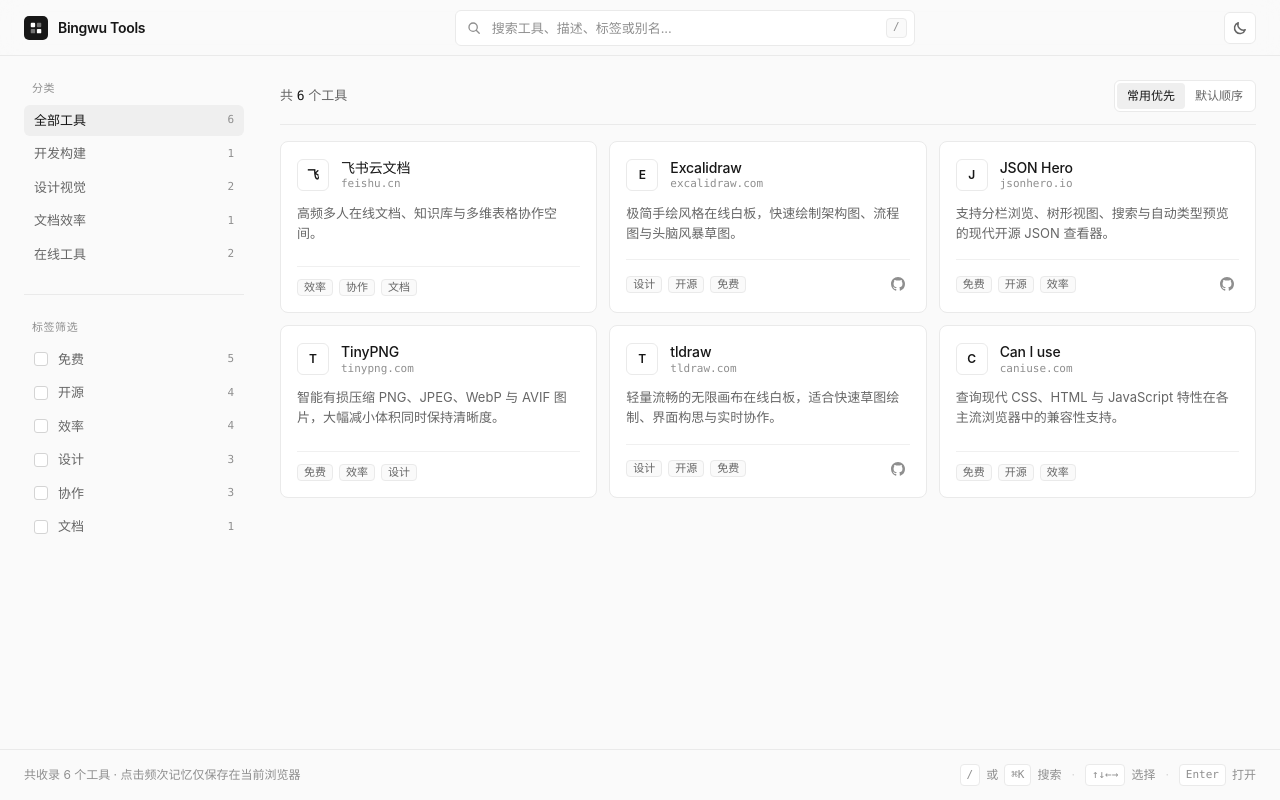
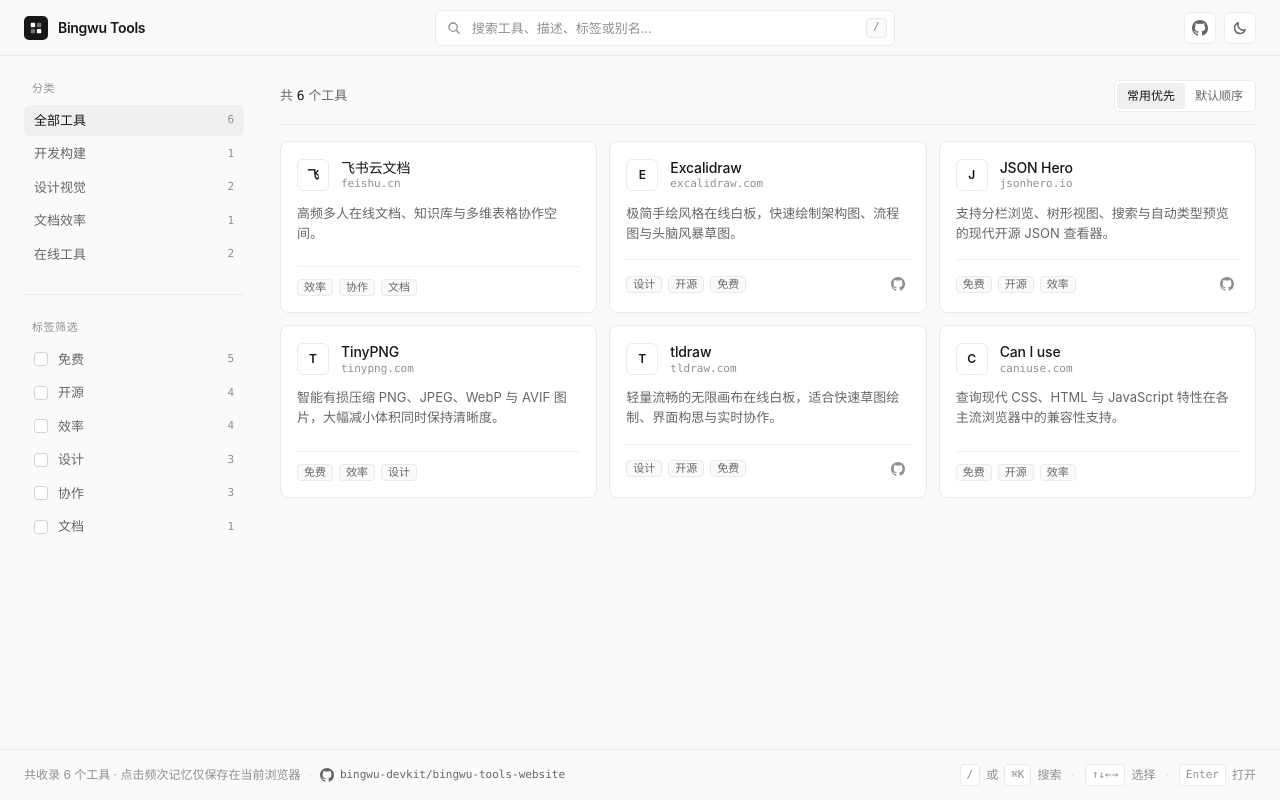
Before and after one commit to bingwu-devkit/bingwu-tools-website, an Astro site: page / in a window 1280 px wide. Built offline with nearby package versions, Linux system fonts and the light colour scheme; Astro itself is replaced by a stand-in of ours.

Commit message:
feat: 添加 GitHub 链接和主题切换功能

```diff
--- a/src/pages/index.astro
+++ b/src/pages/index.astro
@@ -2,6 +2,9 @@
 import Layout from '../layouts/Layout.astro';
 import ToolCard from '../components/ToolCard.astro';
 import { categories, tools, allTags } from '../lib/tools';
+
+const GITHUB_REPO_URL = 'https://github.com/bingwu-devkit/bingwu-tools-website';
+const GITHUB_REPO_LABEL = 'bingwu-devkit/bingwu-tools-website';
 
 const clientPayload = {
   categories,
@@ -89,13 +92,30 @@ const clientPayload = {
         </div>
       </div>
 
-      <!-- Theme Toggle -->
+      <!-- Right Actions: GitHub & Theme Toggle -->
+      <div class="flex shrink-0 items-center gap-2">
+        <a
+          href={GITHUB_REPO_URL}
+          target="_blank"
+          rel="noopener noreferrer"
+          aria-label="在 GitHub 上查看仓库"
+          title={`GitHub · ${GITHUB_REPO_LABEL}`}
+          class="inline-flex h-8 w-8 items-center justify-center rounded-md border border-[var(--border)] bg-[var(--bg-surface)] text-[var(--text-secondary)] transition-colors hover:border-[var(--border-hover)] hover:text-[var(--text-primary)]"
+        >
+          <svg class="h-4 w-4" viewBox="0 0 16 16" fill="currentColor" aria-hidden="true">
+            <path
+              fill-rule="evenodd"
+              d="M8 0C3.58 0 0 3.58 0 8c0 3.54 2.29 6.53 5.47 7.59.4.07.55-.17.55-.38 0-.19-.01-.82-.01-1.49-2.01.37-2.53-.49-2.69-.94-.09-.23-.48-.94-.82-1.13-.28-.15-.68-.52-.01-.53.63-.01 1.08.58 1.23.82.72 1.21 1.87.87 2.33.66.07-.52.28-.87.51-1.07-1.78-.2-3.64-.89-3.64-3.95 0-.87.31-1.59.82-2.15-.08-.2-.36-1.02.08-2.12 0 0 .67-.21 2.2.82.64-.18 1.32-.27 2-.27.68 0 1.36.09 2 .27 1.53-1.04 2.2-.82 2.2-.82.44 1.1.16 1.92.08 2.12.51.56.82 1.27.82 2.15 0 3.07-1.87 3.75-3.65 3.95.29.25.54.73.54 1.48 0 1.07-.01 1.93-.01 2.2 0 .21.15.46.55.38A8.013 8.013 0 0016 8c0-4.42-3.58-8-8-8z"
+            />
+          </svg>
+        </a>
+
         <button
           type="button"
           id="theme-toggle-btn"
           aria-label="切换明暗主题"
           title="切换明暗主题"
-        class="inline-flex h-8 w-8 shrink-0 cursor-pointer items-center justify-center rounded-md border border-[var(--border)] bg-[var(--bg-surface)] text-[var(--text-secondary)] transition-colors hover:border-[var(--border-hover)] hover:text-[var(--text-primary)]"
+          class="inline-flex h-8 w-8 cursor-pointer items-center justify-center rounded-md border border-[var(--border)] bg-[var(--bg-surface)] text-[var(--text-secondary)] transition-colors hover:border-[var(--border-hover)] hover:text-[var(--text-primary)]"
         >
           <!-- Sun (visible in dark mode) -->
           <svg class="hidden h-4 w-4 dark:block" viewBox="0 0 16 16" fill="none" stroke="currentColor" stroke-width="1.5" aria-hidden="true">
@@ -107,6 +127,7 @@ const clientPayload = {
             <path d="M13.2 9.8A5.5 5.5 0 016.2 2.8a5.5 5.5 0 107 7z" stroke-linecap="round" stroke-linejoin="round" />
           </svg>
         </button>
+      </div>
     </div>
   </header>
 
@@ -321,7 +342,24 @@ const clientPayload = {
   <!-- Minimal Footer -->
   <footer class="mt-auto border-t border-[var(--border)]">
     <div class="mx-auto flex max-w-[1280px] flex-wrap items-center justify-between gap-2 px-4 py-3.5 text-[12px] text-[var(--text-muted)] sm:px-6">
+      <div class="flex flex-wrap items-center gap-x-2 gap-y-1">
         <span>共收录 {tools.length} 个工具 · 点击频次记忆仅保存在当前浏览器</span>
+        <span class="text-[var(--border-strong)]">·</span>
+        <a
+          href={GITHUB_REPO_URL}
+          target="_blank"
+          rel="noopener noreferrer"
+          class="inline-flex items-center gap-1.5 font-mono text-[11px] text-[var(--text-secondary)] transition-colors hover:text-[var(--text-primary)]"
+        >
+          <svg class="h-3.5 w-3.5" viewBox="0 0 16 16" fill="currentColor" aria-hidden="true">
+            <path
+              fill-rule="evenodd"
+              d="M8 0C3.58 0 0 3.58 0 8c0 3.54 2.29 6.53 5.47 7.59.4.07.55-.17.55-.38 0-.19-.01-.82-.01-1.49-2.01.37-2.53-.49-2.69-.94-.09-.23-.48-.94-.82-1.13-.28-.15-.68-.52-.01-.53.63-.01 1.08.58 1.23.82.72 1.21 1.87.87 2.33.66.07-.52.28-.87.51-1.07-1.78-.2-3.64-.89-3.64-3.95 0-.87.31-1.59.82-2.15-.08-.2-.36-1.02.08-2.12 0 0 .67-.21 2.2.82.64-.18 1.32-.27 2-.27.68 0 1.36.09 2 .27 1.53-1.04 2.2-.82 2.2-.82.44 1.1.16 1.92.08 2.12.51.56.82 1.27.82 2.15 0 3.07-1.87 3.75-3.65 3.95.29.25.54.73.54 1.48 0 1.07-.01 1.93-.01 2.2 0 .21.15.46.55.38A8.013 8.013 0 0016 8c0-4.42-3.58-8-8-8z"
+            />
+          </svg>
+          <span>{GITHUB_REPO_LABEL}</span>
+        </a>
+      </div>
       <span class="hidden items-center gap-1.5 sm:inline-flex">
         <kbd class="rounded border border-[var(--border)] bg-[var(--bg-surface)] px-1.5 py-0.5 text-[11px]">/</kbd>
         <span>或</span>
```
Lines whose indentation alone changed are shown as unchanged.
